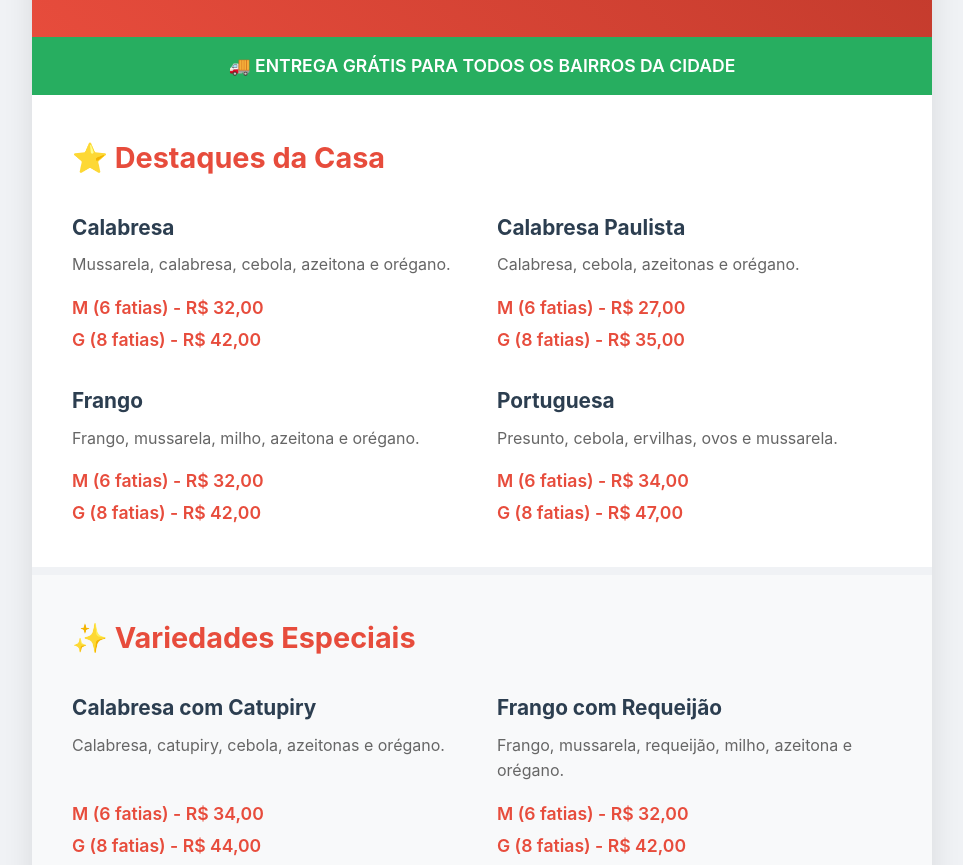
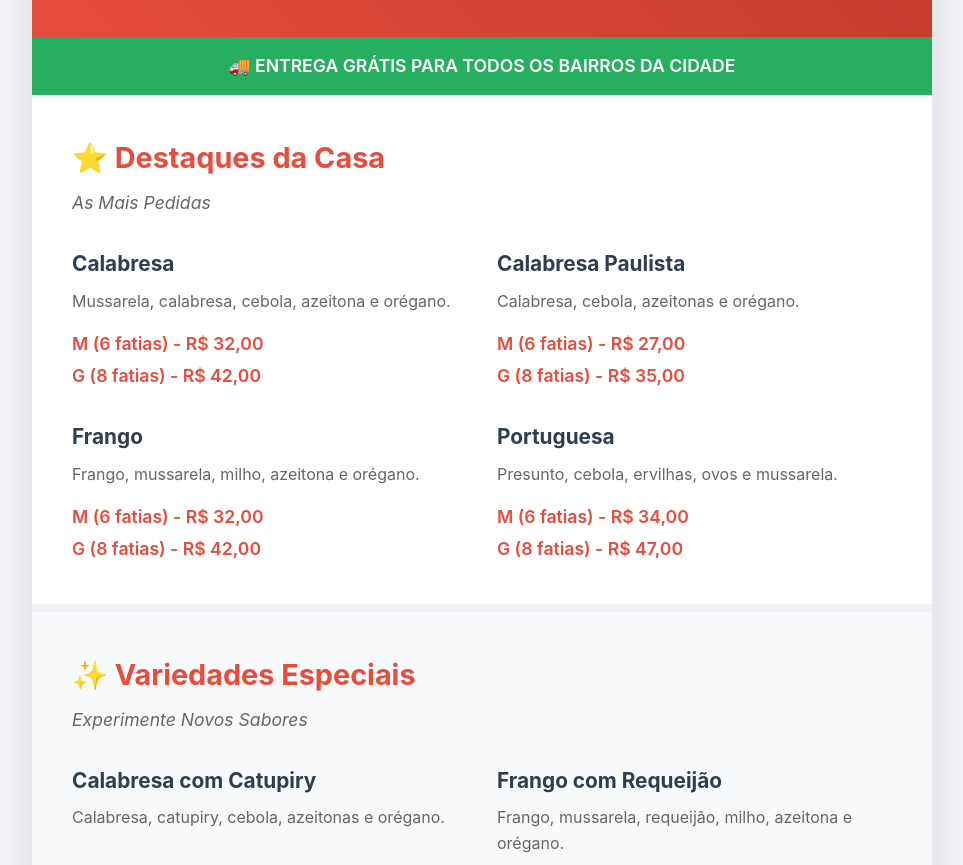
Before and after one commit to Railane-a11y/cardapio02, a plain HTML site: page index.html in a window 1280 px wide. Shown: the part 168-1033 px from the top of the page, without its empty margins (158-1121 px from the left). Drawn offline with Linux system fonts and the light colour scheme.

Commit message:
Update index.html

```diff
--- a/index.html
+++ b/index.html
@@ -220,7 +220,7 @@
             <!-- CATEGORIA 1: DESTAQUES -->
             <section class="category category-destaques">
                 <h2>⭐ Destaques da Casa</h2>
-                <p class="category-subtitle"></p>
+                <p class="category-subtitle">As Mais Pedidas</p>
                 <div class="items-grid">
                     <article class="item-card">
                         <h3>Calabresa</h3>
@@ -248,7 +248,7 @@
             <!-- CATEGORIA 2: ESPECIAIS -->
             <section class="category category-especiais">
                 <h2>✨ Variedades Especiais</h2>
-                <p class="category-subtitle"></p>
+                <p class="category-subtitle">Experimente Novos Sabores</p>
                 <div class="items-grid">
                     <article class="item-card">
                         <h3>Calabresa com Catupiry</h3>
@@ -396,7 +396,7 @@
                            `*Pagamento:* ${formasPagamento[pagamento.value]}\n\n`;
 
             if (pagamento.value === 'pix') {
-                const chavePix = '98970100184';
+                const chavePix = '98970100184'; // <-- NÚMERO DO PIX ATUALIZADO AQUI
                 const nomeRecebedorPix = 'Francisco de Sousa';
                 mensagem += `*Dados para PIX:*\n` +
                             `*Chave (Celular):* ${chavePix}\n` +
```
